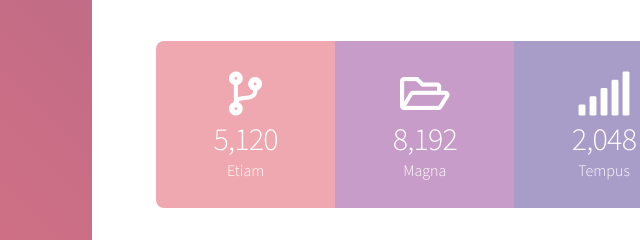
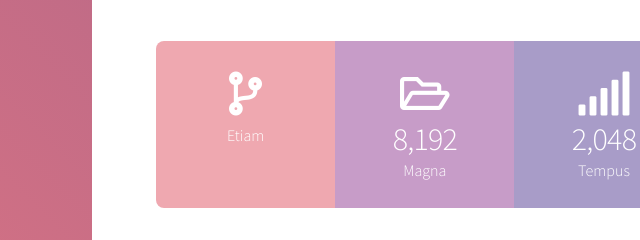
Before and after one commit to EricMitz/ericmitz.github.io, a plain HTML site: page index.html in a window 1280 px wide. Shown: the part 2060-2300 px from the top of the page, 36-676 px from the left. Drawn offline with Linux system fonts and the light colour scheme.

Commit message:
Add files via upload

```diff
--- a/index.html
+++ b/index.html
@@ -97,7 +97,7 @@
 								<ul class="statistics">
 									<li class="style1">
 										<span class="icon solid fa-code-branch"></span>
-										<strong>5,120</strong> Etiam
+										<strong id="Listeners"></strong> Etiam
 									</li>
 									<li class="style2">
 										<span class="icon fa-folder-open"></span>
```
